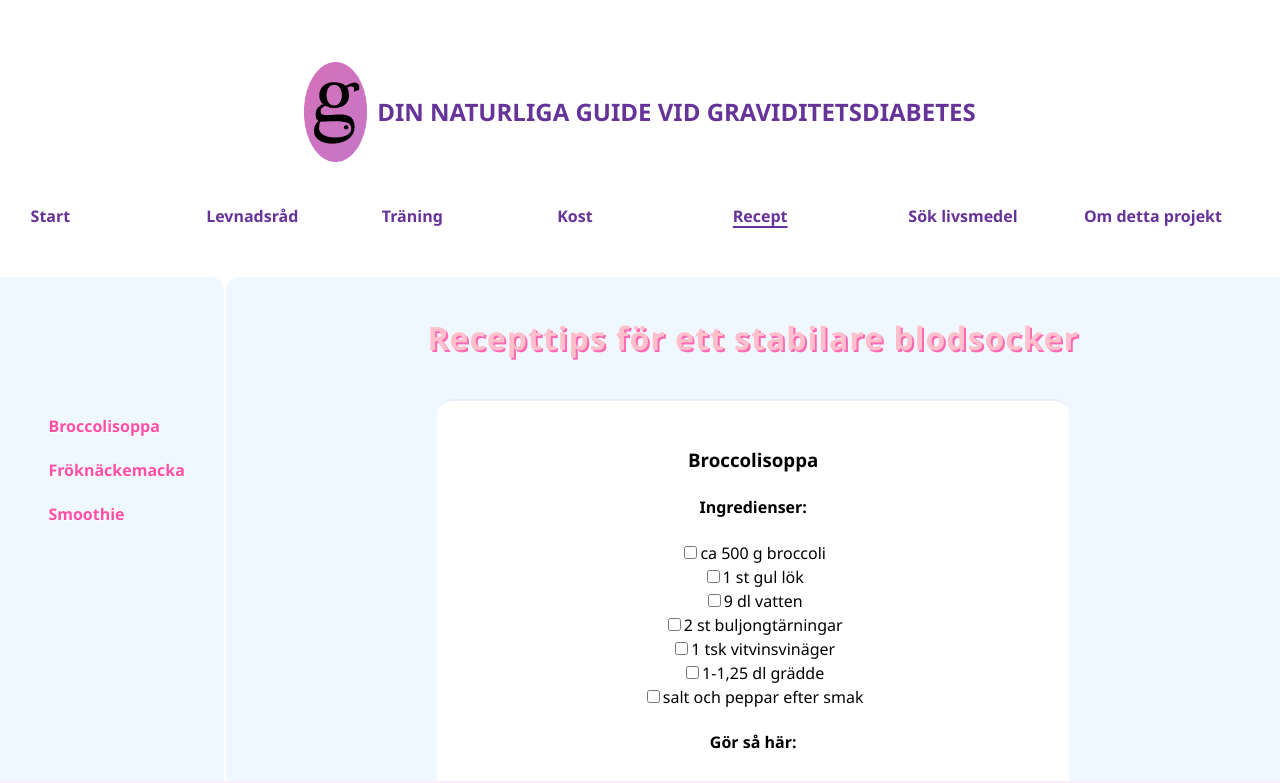
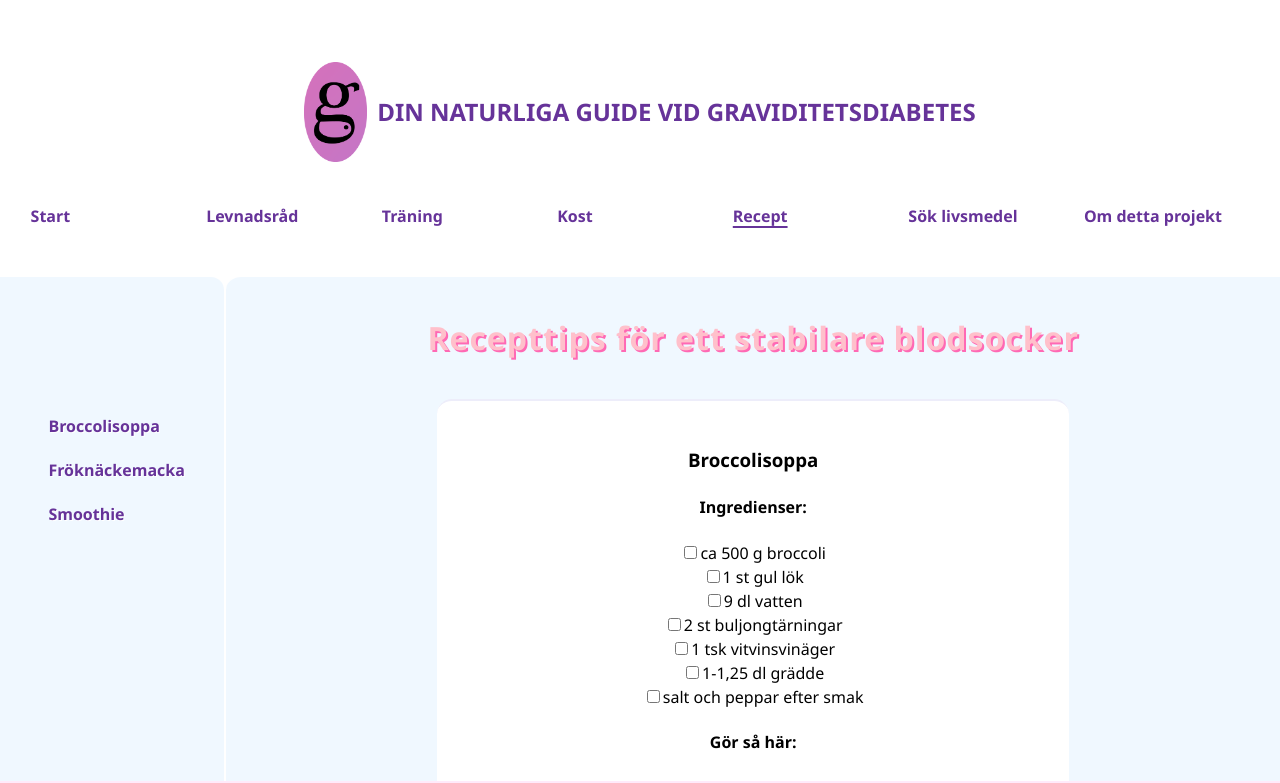
Before and after one commit to Ayngie/natural-guide-to-gestational-diabetes, a React (Vite) app: page /natural-guide-to-gestational-diabetes/recipes in a window 1280 px wide. Shown: the top 783 px of the page. Built offline with nearby package versions, Linux system fonts and the light colour scheme.

Commit message:
💄 style: updated color for sidenav links and checkbox accent-color

```diff
--- a/src/components/styles/StyledInput.ts
+++ b/src/components/styles/StyledInput.ts
@@ -2,6 +2,6 @@ import styled from "styled-components";
 
 export const StyledInput = styled.input `
     &:checked {
-        accent-color: #A3D5FF;
+        accent-color: #FDCDD7;
     }
 `;
--- a/src/components/styles/StyledTexts.ts
+++ b/src/components/styles/StyledTexts.ts
@@ -59,7 +59,7 @@ export const StyledSideNavLink = styled.li `
     font-weight: 800;
 
     a {
-        color: #FF4FA7;
+        color: rebeccapurple;
         text-shadow: 1px 1px white;
         text-decoration: none;
 
```
